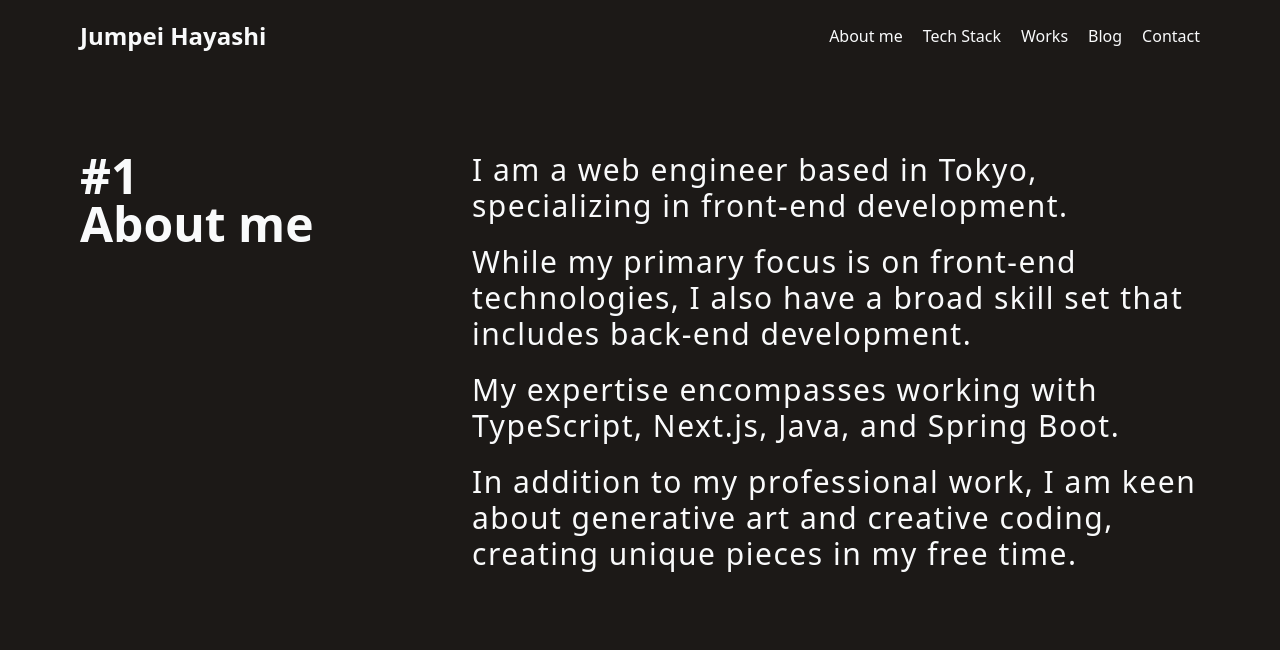
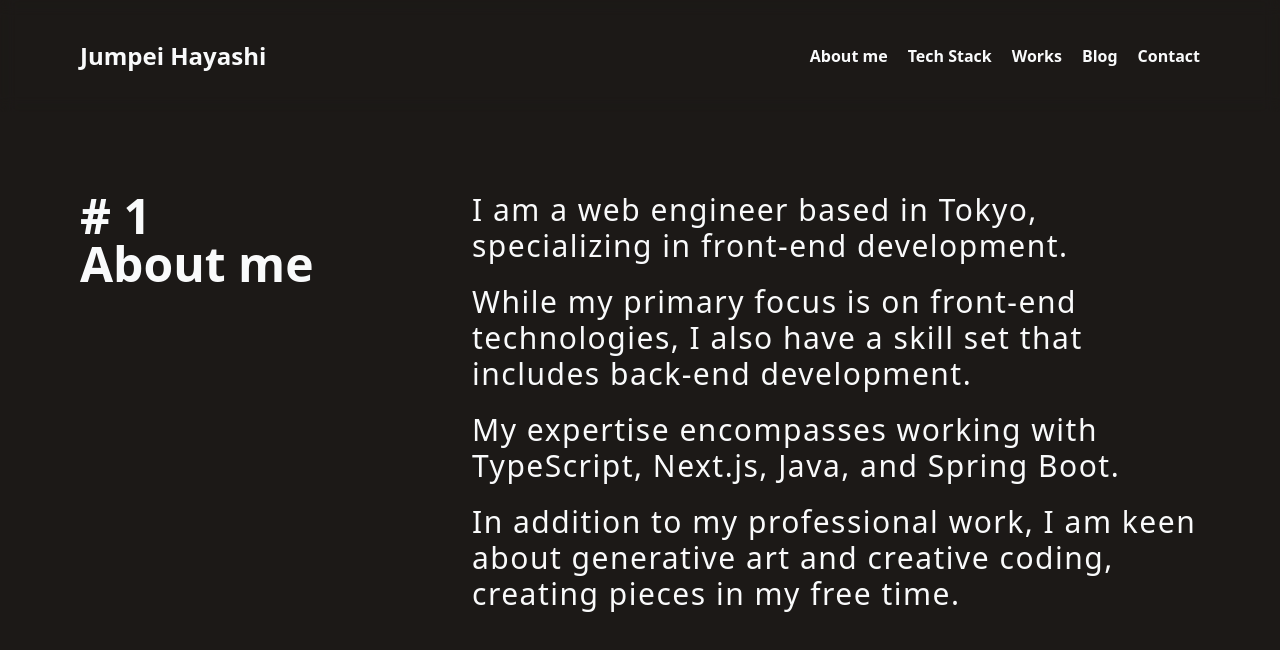
Before and after one commit to pay-hayashi/pay-hayashi.github.io, a Next.js app: page / in a window 1280 px wide. Shown: the top 650 px of the page. Built offline with nearby package versions, Linux system fonts and the light colour scheme.

Commit message:
refactor: made section component

```diff
--- a/src/features/home/IndexPres.tsx
+++ b/src/features/home/IndexPres.tsx
@@ -1,12 +1,28 @@
+import {ReactNode} from 'react'
+
+const padding = 'px-5 md:px-20'
+const Sections = ({children}: { children: [string, (key: number) => ReactNode][] }) => {
+  return children.map(([title, body], i) => (
+    <div key={i} className={`${padding} flex flex-col lg:grid lg:grid-cols-12 gap-14`}>
+      <div className="lg:col-span-4">
+        <h2 className="text-5xl font-bold lg:whitespace-pre-wrap">{`# ${i + 1}\n${title}`}</h2>
+      </div>
+      <div className="lg:col-span-8">
+        {body(i)}
+      </div>
+    </div>
+  ))
+}
+
 export const IndexPres = () => {
   return (
-    <div className="mx-5 md:mx-20 text-gray-50">
+    <div className="text-gray-50">
       {/* Header */}
-      <div className="py-5 flex justify-between items-center sticky top-0">
+      <div className={`${padding} sticky top-0 py-10 flex justify-between items-center backdrop-blur`}>
         <div>
           <h1 className="text-2xl font-bold">Jumpei Hayashi</h1>
         </div>
-        <div className="flex gap-5">
+        <div className="flex gap-5 font-bold">
           <p>About me</p>
           <p>Tech Stack</p>
           <p>Works</p>
@@ -16,29 +32,32 @@ export const IndexPres = () => {
       </div>
 
       {/* Body */}
-      <div className='pt-20 grid grid-cols-1 gap-20'>
-        {/* About me */}
-        <div className="grid grid-cols-1 lg:grid-cols-12 gap-14">
-          <div className='lg:col-span-4'>
-            <h2 className='text-5xl font-bold lg:whitespace-pre-wrap'>#1{'\n'}About me</h2>
-          </div>
-          <div className="lg:col-span-8 grid grid-cols-1 gap-5 text-3xl tracking-wider">
+      <div className={'pt-20 grid grid-cols-1 gap-32'}>
+        <Sections>
+          {
+            [[
+              'About me',
+              (key) => (
+                <div key={key} className="grid grid-cols-1 gap-5 text-3xl tracking-wider">
                   <p>
                     I am a web engineer based in Tokyo, specializing in front-end development.
                   </p>
                   <p>
-              While my primary focus is on front-end technologies, I also have a broad skill set that includes back-end
+                    While my primary focus is on front-end technologies, I also have a skill set that includes back-end
                     development.
                   </p>
                   <p>
                     My expertise encompasses working with TypeScript, Next.js, Java, and Spring Boot.
                   </p>
                   <p>
-              In addition to my professional work, I am keen about generative art and creative coding, creating unique
+                    In addition to my professional work, I am keen about generative art and creative coding, creating
                     pieces in my free time.
                   </p>
                 </div>
-        </div>
+              )
+            ],]
+          }
+        </Sections>
       </div>
     </div>
   )
```
Lines whose indentation alone changed are shown as unchanged.
